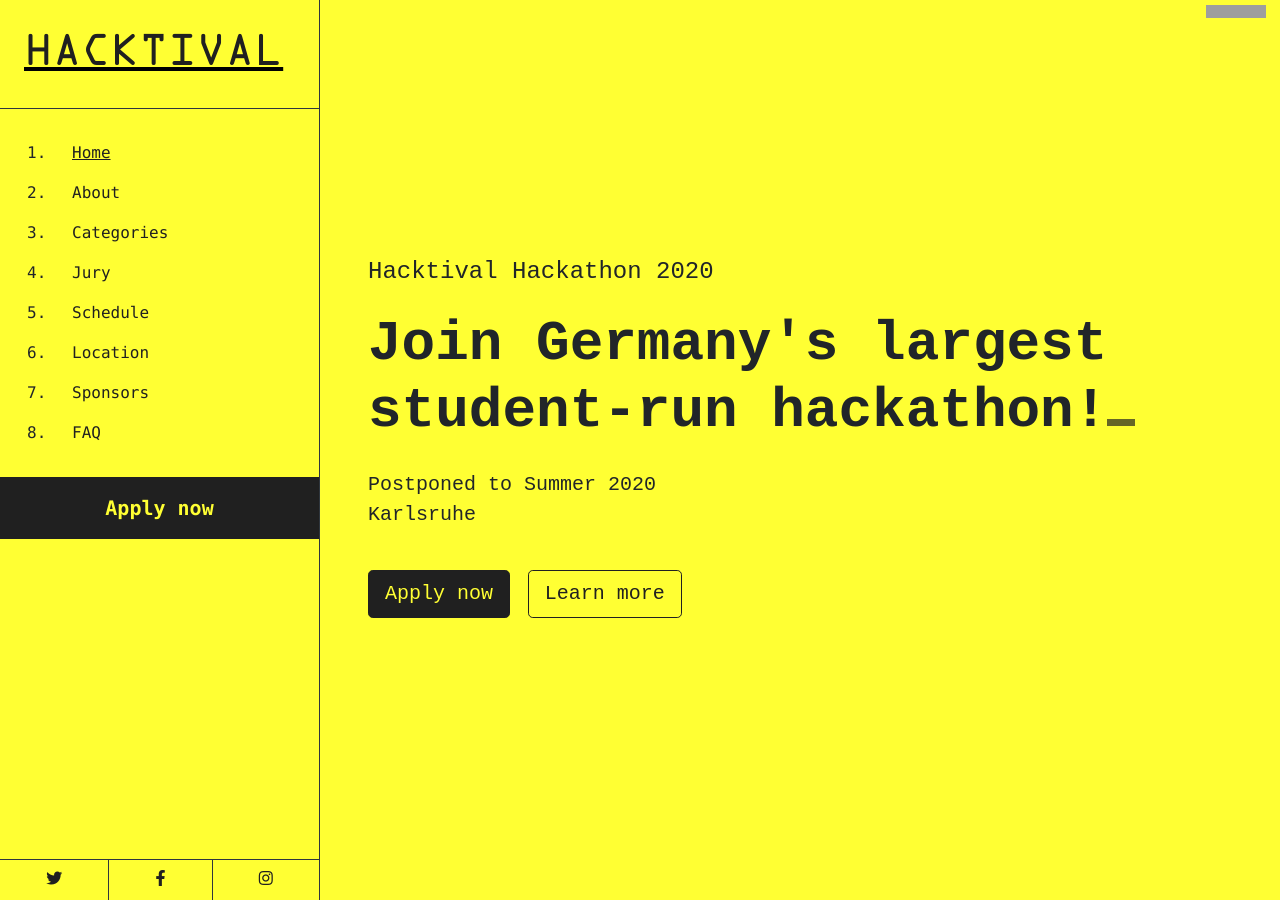
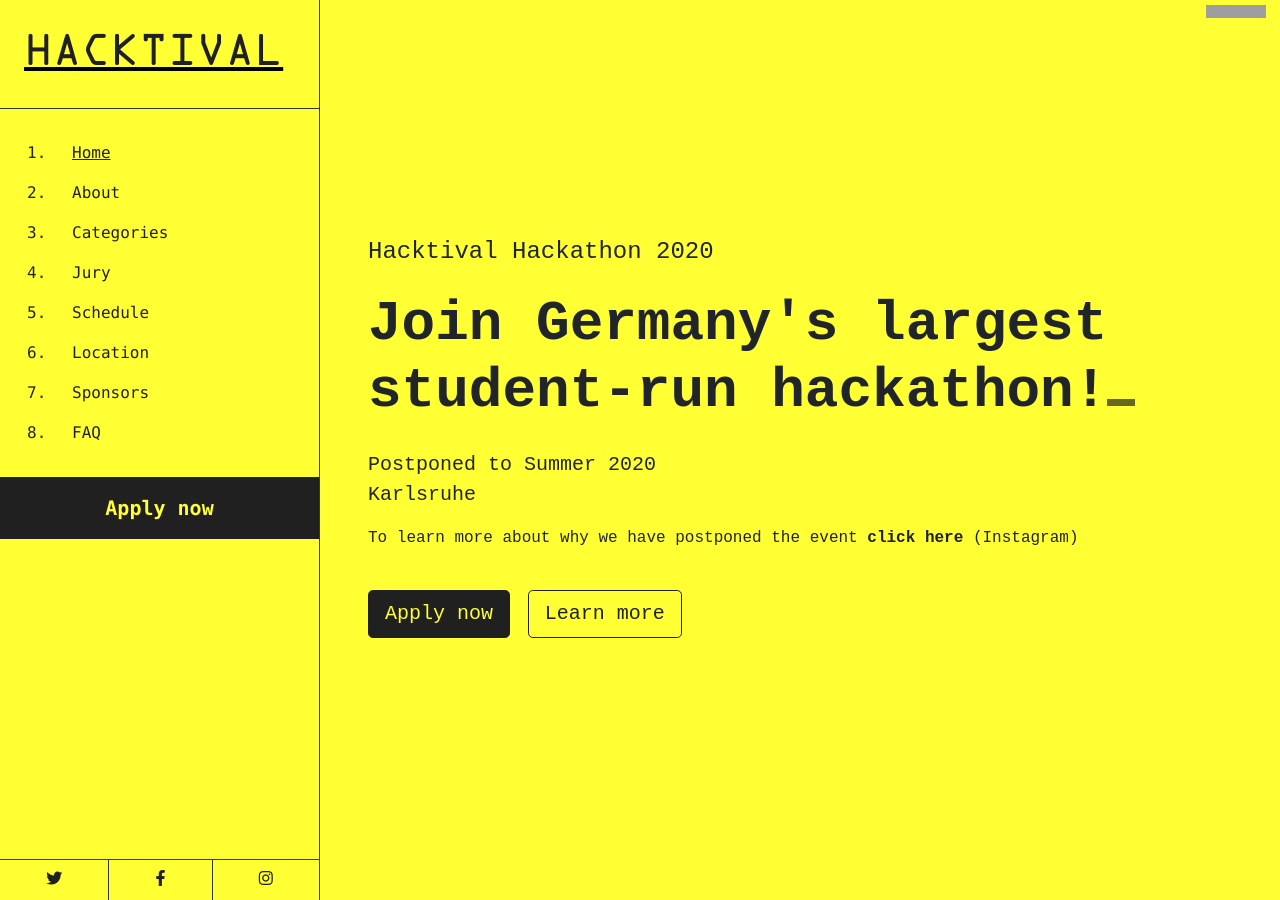
Before and after one commit to hackundsoehne/hacktival-website-2020, a Jekyll site: the page built from index.html, in a window 1280 px wide and 900 px high. Built offline with Jekyll 4.4.1, drawn with Linux system fonts in a browser that asks for light colours; grey boxes are pictures that could not be loaded.

Commit message:
added link to postpone-announcement

```diff
--- a/index.html
+++ b/index.html
@@ -9,7 +9,8 @@ title: Hacktival 2020
         Join Germany's largest student-run hackathon!<span class="cursor"></span>
     </h5>
     <p class="lead">Postponed to Summer 2020<br>Karlsruhe</p>
-    <br>
+    <p>To learn more about why we have postponed the event <a style="font-weight: bold" href="https://www.instagram.com/p/B9rY7zwhFaX/">click here</a> (Instagram)</p>
+    <br/>
     <div>
         <a class="btn btn-lg btn-dark text-primary mr-2 mb-4" target="_blank" href="{{ site.apply_link }}">Apply now</a>
         <a class="btn btn-lg btn-outline-dark mb-4" href="/about.html">Learn more</a>
```
